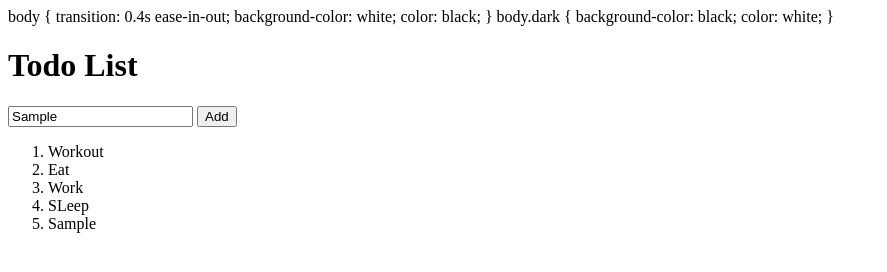
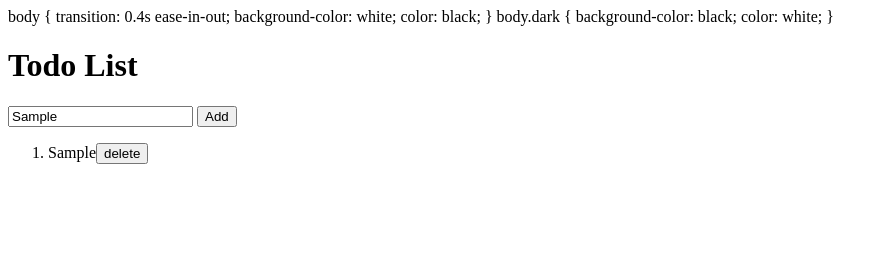
Before and after one commit to Sarikalikhar11/FSWD-10322, a plain HTML site: page index.html in a window 1280 px wide. Both pictures are taken after typing "Sample" into the empty fields and a click on the button "Add". Shown: the whole page, without its empty margins (0-887 px from the left). Drawn offline with Linux system fonts and the light colour scheme.

Commit message:
event listener

```diff
--- a/app.js
+++ b/app.js
@@ -1,20 +1,18 @@
 const todoList = document.querySelector("ol");
-const input = document.querySelector('input')
+const input = document.querySelector("input");
+const addBtn = document.querySelector("button");
 
-const chores = ["Workout", "Eat", "Work", "SLeep"];
+const handleAdd = () => {
+  const eleToAdd = document.createElement("li");
+  const deleteButton = document.createElement("button");
+  deleteButton.innerHTML = "delete";
+  deleteButton.addEventListener("click", () => {
+    eleToAdd.remove();
+  });
 
-const displayList = (chores) => {
-  chores.forEach((chore) => {
-    const ele = document.createElement('li')
-    ele.innerHTML=chore
-    todoList.appendChild(ele)
-  });
+  eleToAdd.innerHTML = input.value;
+  eleToAdd.appendChild(deleteButton);
+  todoList.appendChild(eleToAdd);
 };
 
-const handleAdd = ()=>{
-  const eleToAdd = document.createElement('li')
-  eleToAdd.innerHTML = input.value
-  todoList.appendChild(eleToAdd)
-}
-
-displayList(chores);
+addBtn.addEventListener("click", handleAdd);
--- a/index.html
+++ b/index.html
@@ -23,7 +23,7 @@
 <body class="light">
     <h1>Todo List</h1>
     <input type="text">
-    <button onclick="handleAdd()">Add</button>
+    <button>Add</button>
     <ol>
     </ol>
 </body>
```
